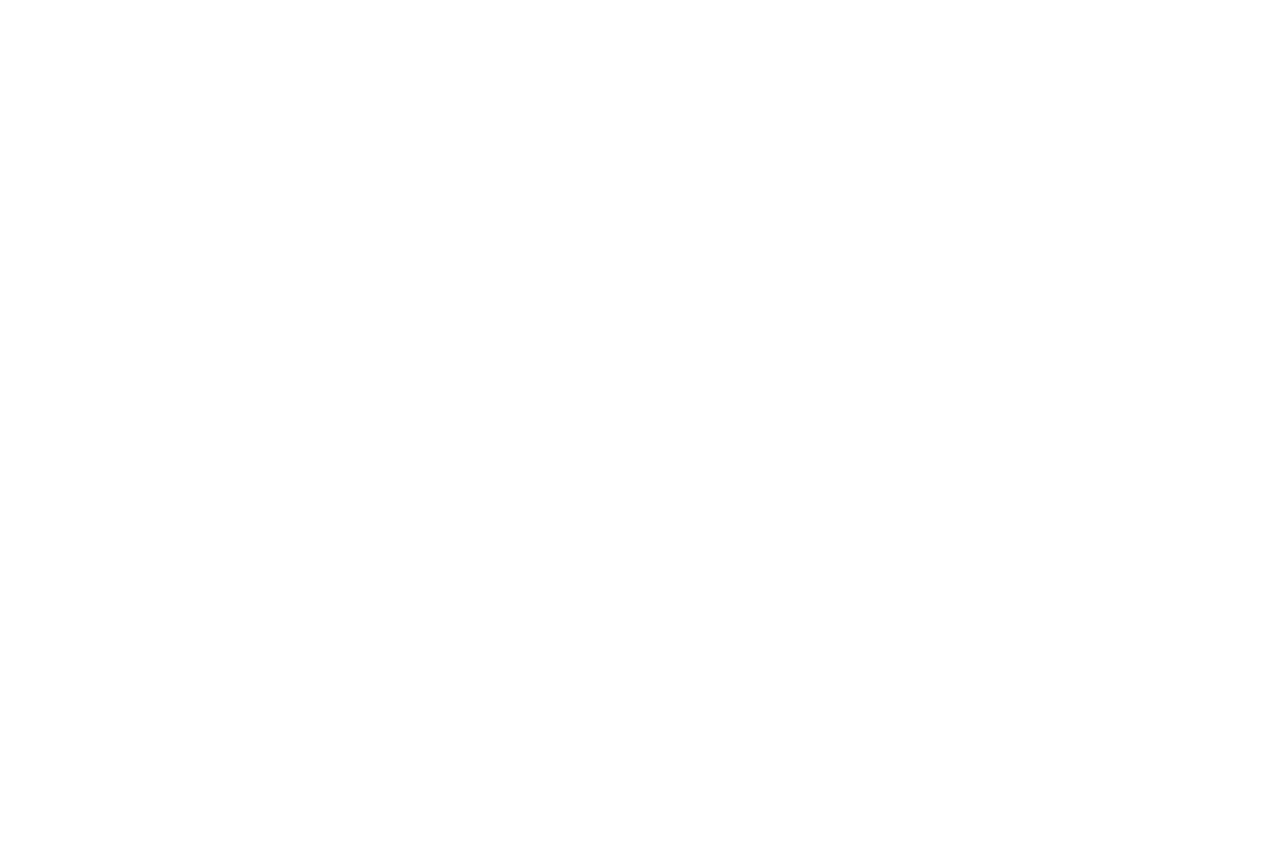
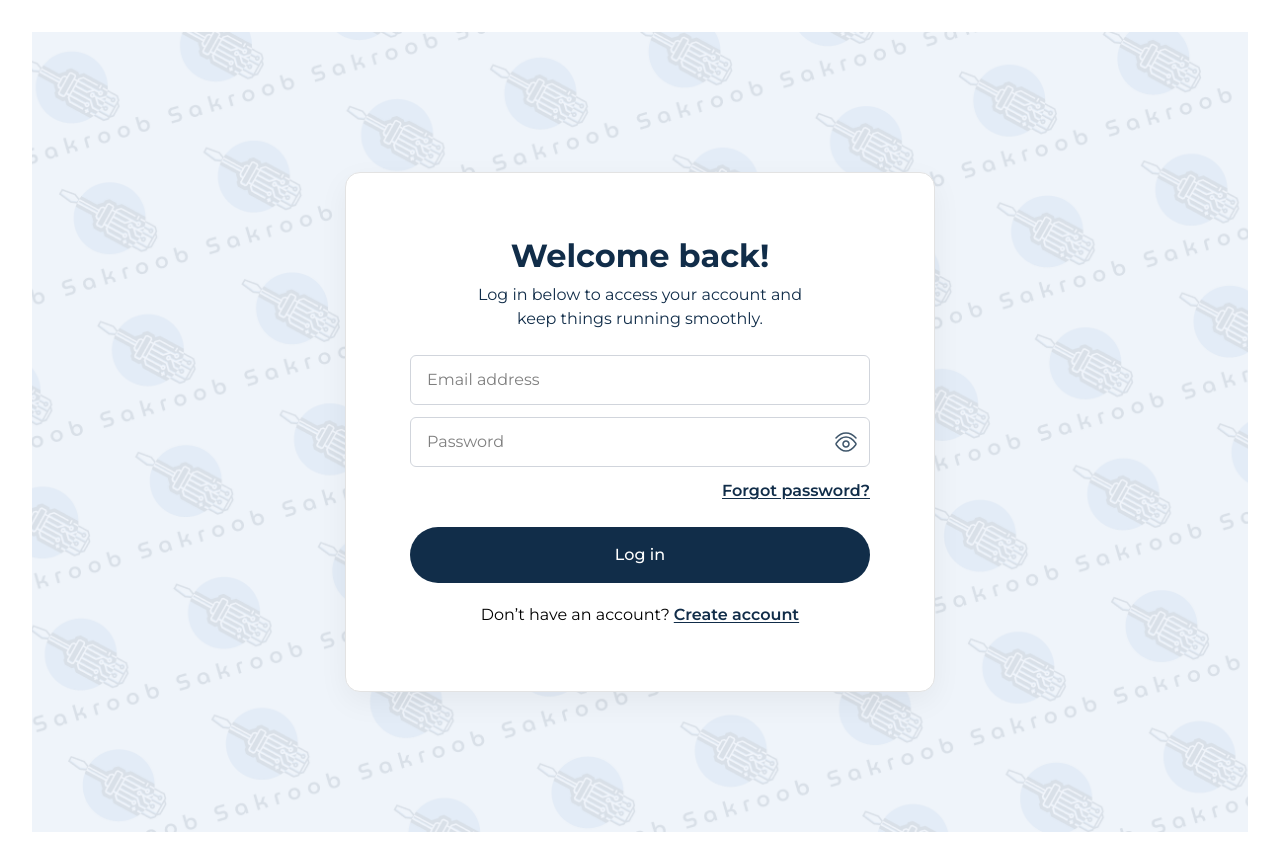
Before and after one commit to amansiwach868/starting-Sakroob-page, a React (Vite) app: page / in a window 1280 px wide. Before the commit this address had no page. Before the commit the page ends 800 px from the top, so only its background shows below. Built offline with nearby package versions, Linux system fonts and the light colour scheme.

Commit message:
some errors

```diff
--- a/src/pages/LoginUp.jsx
+++ b/src/pages/LoginUp.jsx
@@ -8,7 +8,7 @@
     return (
         <div>
             <Routes>
-                <Route index path='/loginpage' element={<LoginPage />} />
+                <Route index path='/' element={<LoginPage />} />
                 <Route path='/signup' element={<SignUpPage />} />
                 <Route path='/forgetpassword' element={<ForgetPassword />} />
             </Routes>
```
